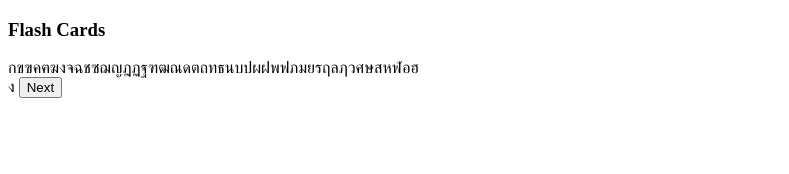
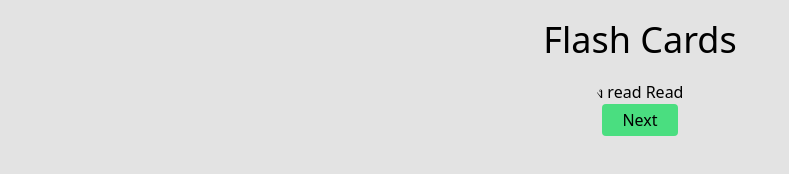
Before and after one commit to ppmaungdevv/thai-flash-card, a plain HTML site: page index.html in a window 1280 px wide. Shown: the whole page, without its empty margins (0-789 px from the left). Drawn offline with nearby package versions, Linux system fonts and the light colour scheme.

Commit message:
test speech

```diff
--- a/index.html
+++ b/index.html
@@ -5,19 +5,42 @@
     <meta name="viewport" content="width=device-width, initial-scale=1.0">
     <title>Flash Cards</title>
 
+    <!-- Ubuntu font -->
+	<link rel="preconnect" href="https://fonts.googleapis.com">
+	<link rel="preconnect" href="https://fonts.gstatic.com" crossorigin>
+	<link href="https://fonts.googleapis.com/css2?family=Ubuntu:wght@300;400&display=swap" rel="stylesheet">
+
+	<!-- tailwind CDN -->
+	<script src="https://cdn.tailwindcss.com"></script>
+
 	<!-- <script src="./main.js" type="module" defer></script> -->
     <script defer src="https://cdn.jsdelivr.net/npm/alpinejs@3.x.x/dist/cdn.min.js"></script>
 
+    <!-- Red:
+    Hex: #A51931
+    RGB: 165, 25, 49
+
+    White:
+    Hex: #FFFFFF
+    RGB: 255, 255, 255
+
+    Blue:
+    Hex: #001A5D
+    RGB: 0, 26, 93 -->
+
 </head>
-<body>
-    <h3>Flash Cards</h3>
+<body class="bg-[#e3e3e3] text-center">
+    <h3 class="text-4xl p-5">Flash Cards</h3>
     <div x-data="dropdown" x-init="random">
-        <template x-for="tc in thai_consonants">
+        <!-- <template x-for="tc in thai_consonants">
             <span x-text="tc"></span>
-        </template>
-        <br>
-        <span x-text="flash"></span>
-        <button x-on:click="random">Next</button>
+        </template> -->
+        <!-- <br> -->
+        <div>
+            <span id="text-to-read" x-ref="text_to_read" x-text="flash + ' read'"></span>
+            <button id="read-btn" x-on:click="readText">Read</button>
+        </div>
+        <button class="py-1 px-5 rounded bg-green-400 text-center" x-on:click="random">Next</button>
 
     </div>
 </body>
@@ -34,6 +57,18 @@
             flash: '',
             random() {
                 this.flash = this.thai_consonants[Math.floor(Math.random() * this.thai_consonants.length)];
+            },
+            readText() {
+                console.log(this.$refs.text_to_read.textContent)
+                const text = this.$refs.text_to_read.textContent
+                console.log('gsasfg', text)
+                const speech = new SpeechSynthesisUtterance(text);
+                console.log(speech)
+                // Set the language to Thai if needed
+                speech.lang = 'th-TH';
+
+                // Speak the text
+                window.speechSynthesis.speak(speech);
             }
         }))
     })
```
